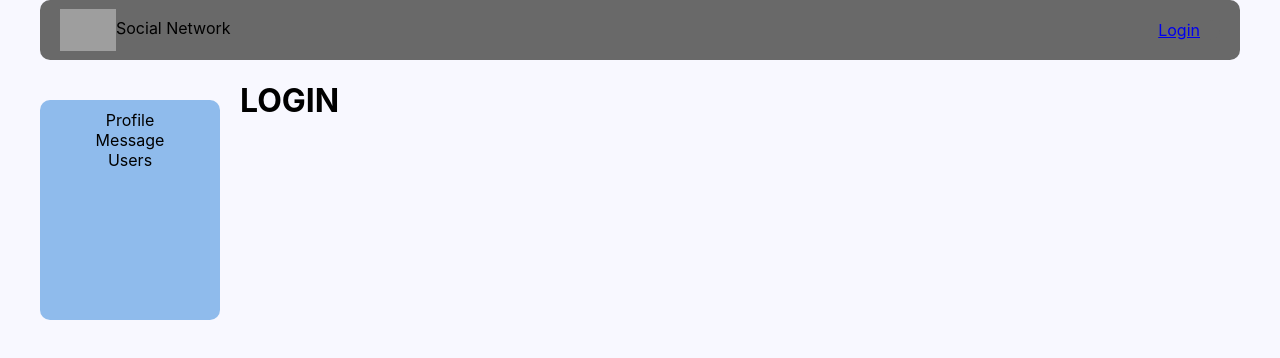
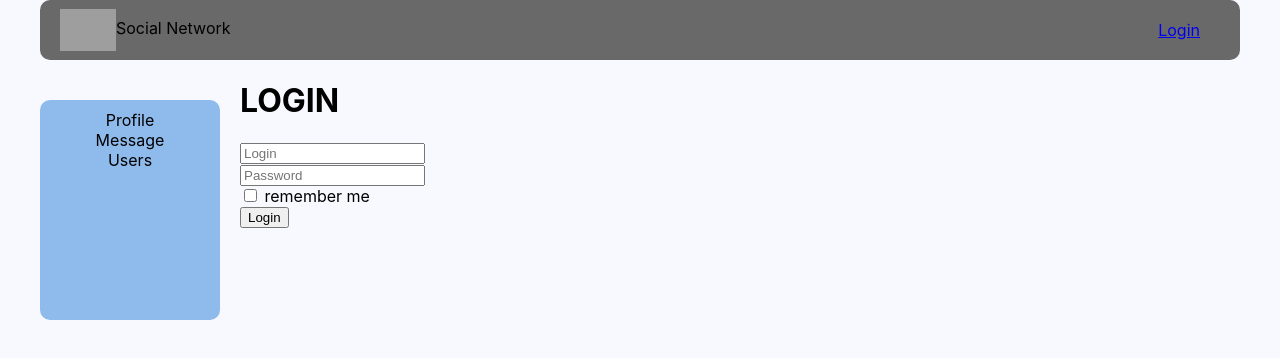
Before and after one commit to APTEMKA-87/SocialNetwork, a React (Create React App) app: page /login in a window 1280 px wide. Shown: the top 358 px of the page. Built offline with nearby package versions, Linux system fonts and the light colour scheme; no server answers; grey boxes are pictures that could not be loaded.

Commit message:
lesson 75 add redux-form

```diff
--- a/package.json
+++ b/package.json
@@ -13,6 +13,7 @@
     "@types/react-dom": "^17.0.0",
     "@types/react-redux": "^7.1.18",
     "@types/react-router-dom": "^5.1.8",
+    "@types/redux-form": "^8.3.3",
     "@types/redux-thunk": "^2.1.0",
     "axios": "^0.22.0",
     "gh-pages": "^3.2.3",
@@ -23,6 +24,7 @@
     "react-scripts": "4.0.3",
     "redux": "^4.1.1",
     "redux-devtools-extension": "^2.13.9",
+    "redux-form": "^8.3.8",
     "redux-thunk": "^2.4.0",
     "typescript": "^4.1.2",
     "web-vitals": "^1.0.1"
--- a/src/Redux/redux-store.ts
+++ b/src/Redux/redux-store.ts
@@ -2,17 +2,18 @@
 import ProfileReducer from './profile-reducer';
 import DialogsReducer from './dialogs-reducer';
 import usersReducer from './user-reducer';
-import {composeWithDevTools} from 'redux-devtools-extension';
 import authReducer from './auth-reducer';
 import thunkMiddleware from 'redux-thunk';
+import {reducer as formReducer} from 'redux-form';
 
 let rootReducer = combineReducers({
     profilePage:ProfileReducer,
     dialogPage:DialogsReducer,
     usersPage: usersReducer,
     auth: authReducer,
+    form: formReducer,
 })
 export type RootStateType = ReturnType<typeof rootReducer>
-let store: Store = createStore(rootReducer/*, composeWithDevTools()*/, applyMiddleware(thunkMiddleware))
+let store: Store = createStore(rootReducer, applyMiddleware(thunkMiddleware))
 
 export default store;
--- a/src/components/Login/Login.tsx
+++ b/src/components/Login/Login.tsx
@@ -1,11 +1,32 @@
 import React from 'react';
 
-const Login = () => {
+const LoginForm = () => {
     return (
-        <h1>
-            LOGIN
-        </h1>
+        <form>
+            <div>
+                <input placeholder={'Login'}/>
+            </div>
+            <div>
+                <input placeholder={'Password'}/>
+            </div>
+            <div>
+                <input type={'checkbox'}/> remember me
+            </div>
+            <div>
+                <button>Login</button>
+            </div>
+        </form>
     );
 };
 
+
+
+const Login = () => {
+    return <div>
+        <h1> LOGIN </h1>
+        <LoginForm/>
+    </div>
+        ;
+};
+
 export default Login;
```
Also changed, not shown: 1 other file (tests, documents, lock files or other folders).
